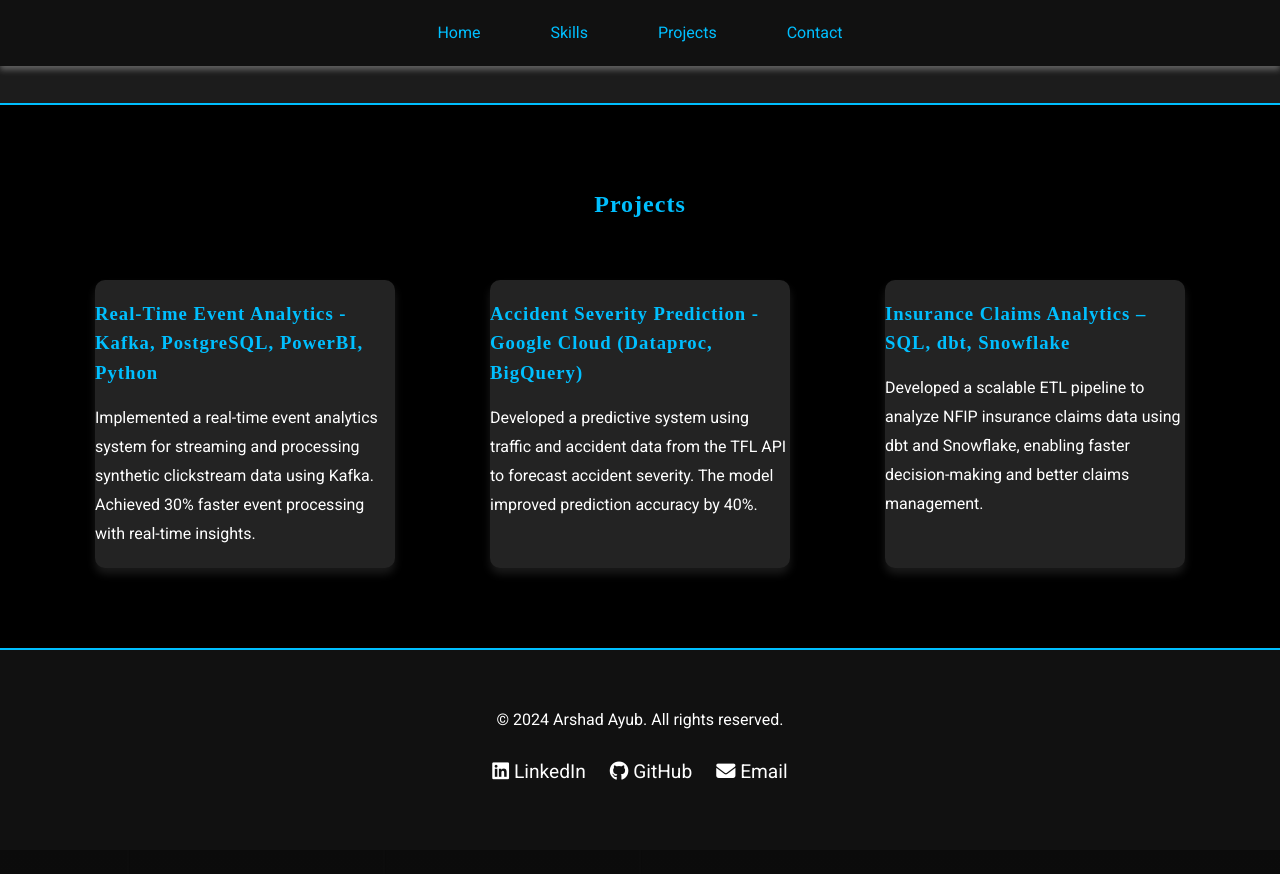
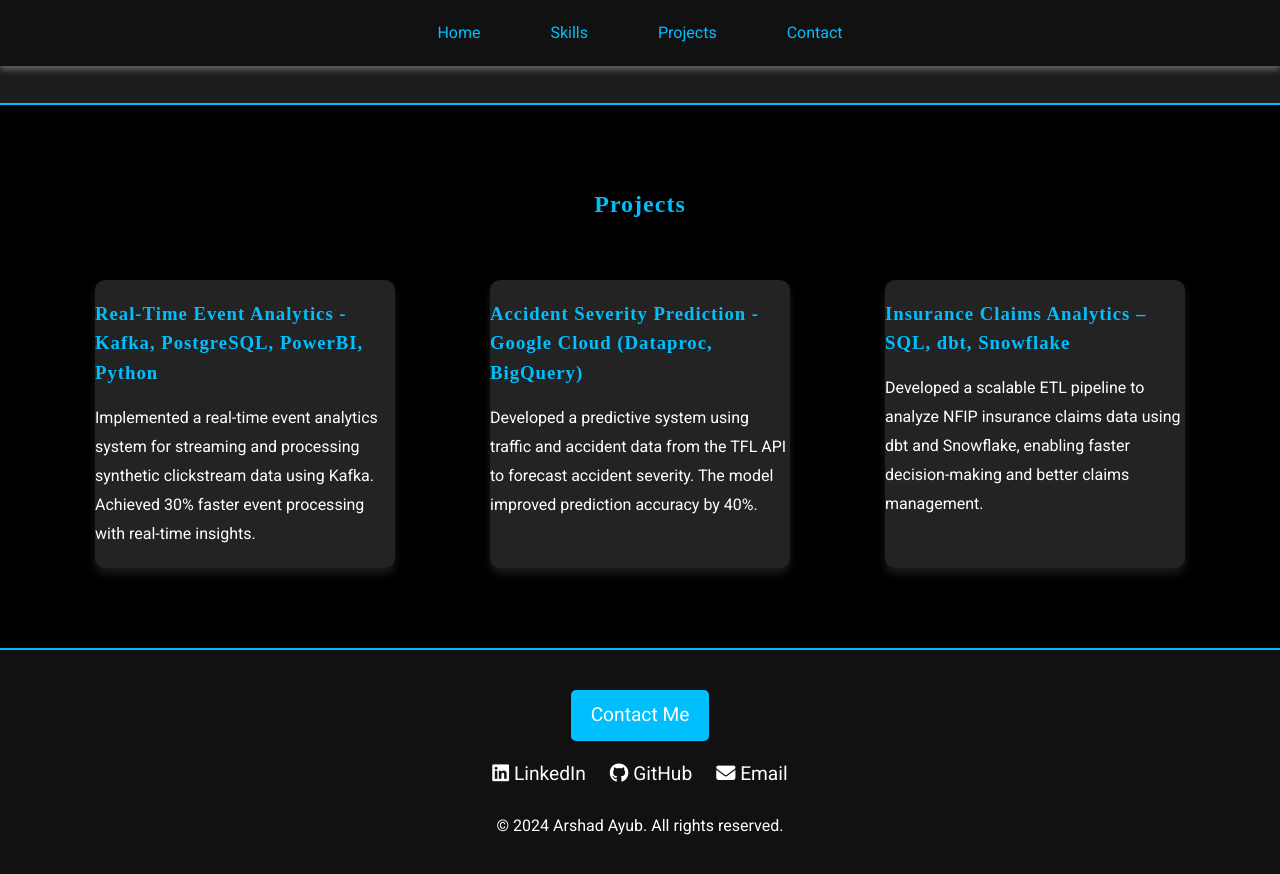
Before and after one commit to arshadsm/arshadsm.github.io, a Jekyll site: the page built from index.md, in a window 1280 px wide and 900 px high, scrolled down 1041 px. Shown: the top 874 px of the window. Built offline with Jekyll 4.4.1, drawn with Linux system fonts in a browser that asks for light colours; before the commit the page ends 1891 px from its top, so only the background shows below that.

Commit message:
Update default.html

```diff
--- a/_layouts/default.html
+++ b/_layouts/default.html
@@ -124,12 +124,13 @@
   </section>
 
   <footer class="footer fade-in" id="contact">
-    <p>&copy; 2024 Arshad Ayub. All rights reserved.</p>
+    <a href="#contact" class="cta-button">Contact Me</a>
     <p>
       <a href="https://www.linkedin.com/in/arshad-ayub01" target="_blank"><i class="fab fa-linkedin"></i> LinkedIn</a>
       <a href="https://www.github.com/arshadsm" target="_blank"><i class="fab fa-github"></i> GitHub</a>
       <a href="mailto:mahammadarshadas@gmail.com"><i class="fas fa-envelope"></i> Email</a>
     </p>
+    <p>&copy; 2024 Arshad Ayub. All rights reserved.</p>
   </footer>
 
   <script src="js/scripts.js"></script>
```
